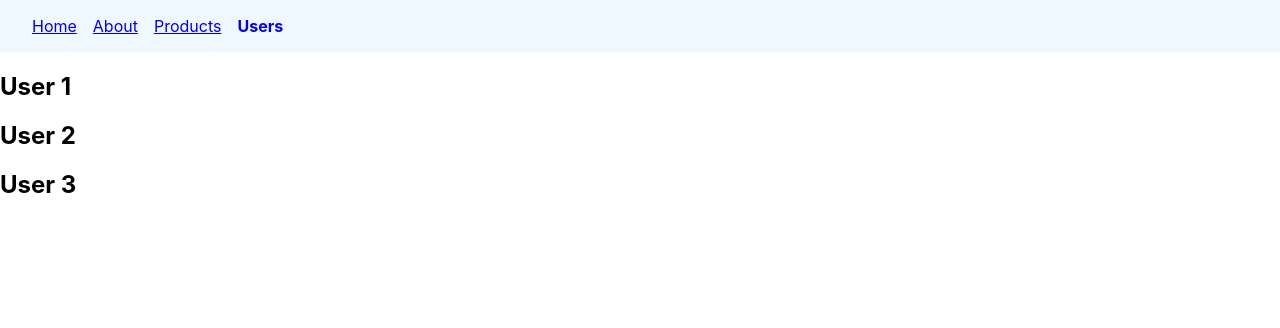
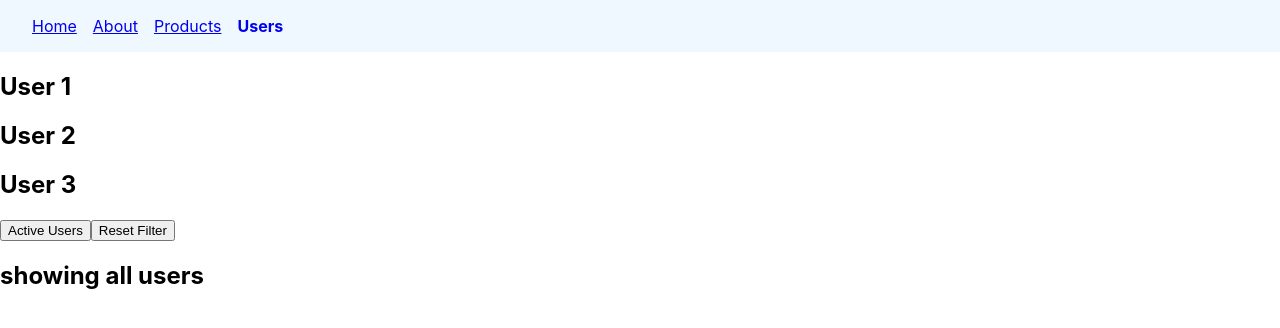
Before and after one commit to aamir9138/react_router_vishwas_course, a React (Create React App) app: page /users in a window 1280 px wide. Shown: the top 328 px of the page. Built offline with nearby package versions, Linux system fonts and the light colour scheme.

Commit message:
lecture 12 Search Params

```diff
--- a/src/components/Users.js
+++ b/src/components/Users.js
@@ -1,15 +1,15 @@
-/* lecture 10 Dynamic Routes */
-import { Outlet } from 'react-router-dom';
-export const Users = () => {
-  return (
-    <div>
-      <h2>User 1</h2>
-      <h2>User 2</h2>
-      <h2>User 3</h2>
-      <Outlet />
-    </div>
-  );
-};
+// /* lecture 10 Dynamic Routes */
+// import { Outlet } from 'react-router-dom';
+// export const Users = () => {
+//   return (
+//     <div>
+//       <h2>User 1</h2>
+//       <h2>User 2</h2>
+//       <h2>User 3</h2>
+//       <Outlet />
+//     </div>
+//   );
+// };
 
 // // change nested dynamic route in response to the user click. (Homework)
 // // useHistory hook is not working. homework still pending
@@ -31,3 +31,29 @@
 //     </div>
 //   );
 // };
+
+/* lecture 12 Search Params */
+import { Outlet, useSearchParams } from 'react-router-dom';
+export const Users = () => {
+  const [searchParams, setSearchParams] = useSearchParams();
+  const showActiveUsers = searchParams.get('filter') === 'active';
+  return (
+    <div>
+      <h2>User 1</h2>
+      <h2>User 2</h2>
+      <h2>User 3</h2>
+      <Outlet />
+      <div>
+        <button onClick={() => setSearchParams({ filter: 'active' })}>
+          Active Users
+        </button>
+        <button onClick={() => setSearchParams({})}>Reset Filter</button>
+      </div>
+      {showActiveUsers ? (
+        <h2>showing active users</h2>
+      ) : (
+        <h2>showing all users</h2>
+      )}
+    </div>
+  );
+};
```
Also changed, not shown: pictures/search_params_scenario.PNG (added), 1 other file (tests, documents, lock files or other folders).
